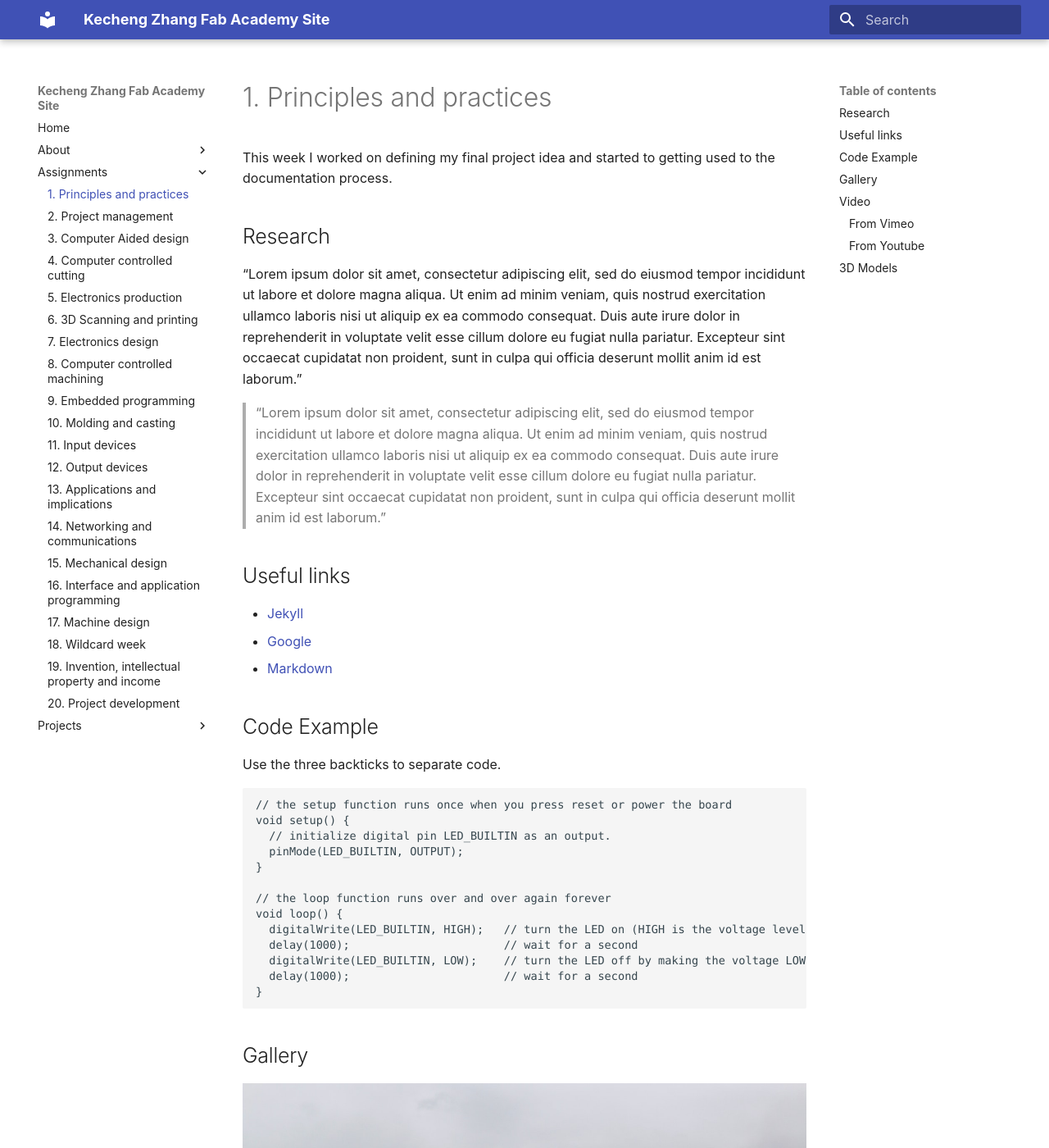
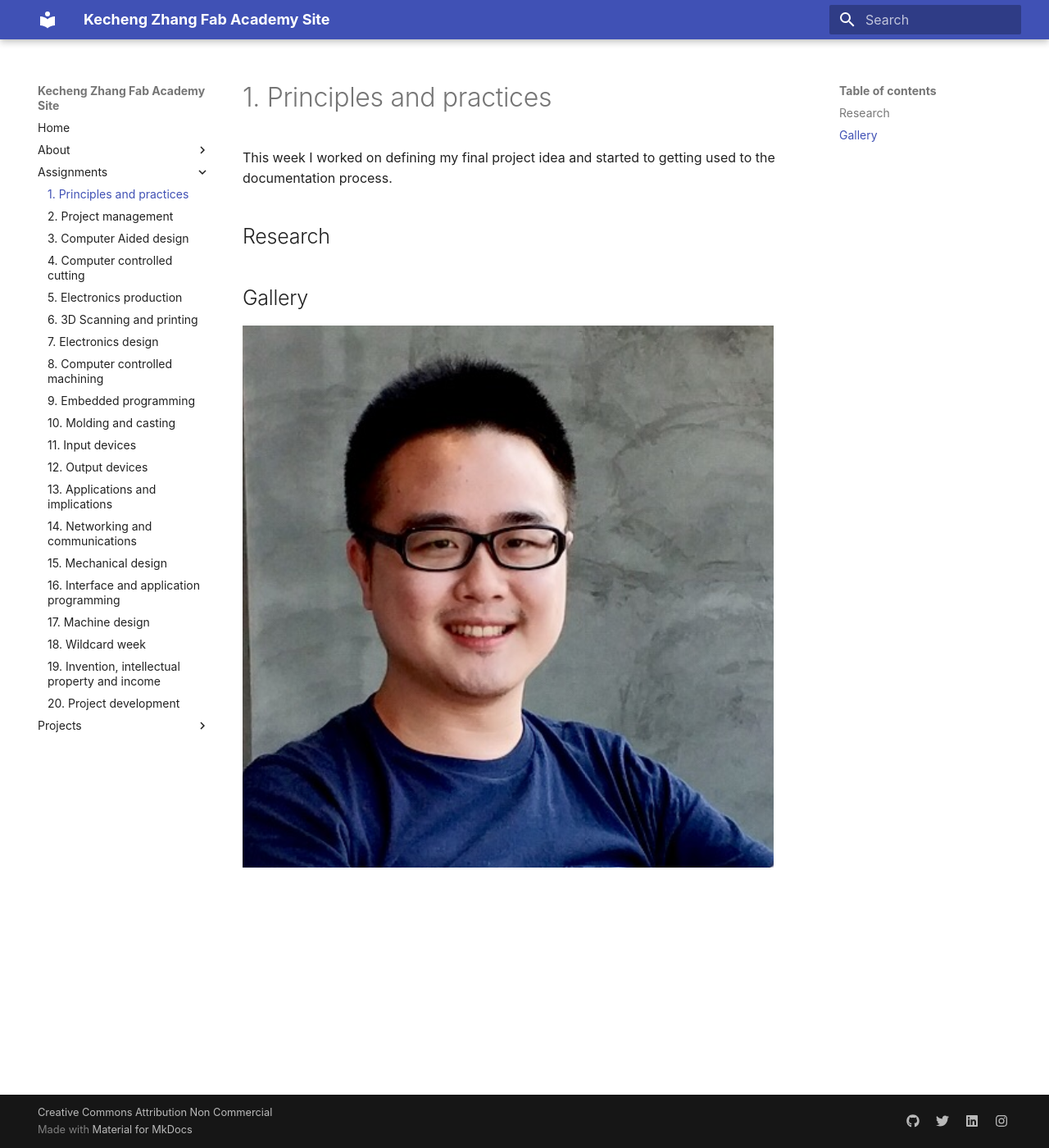
Before and after one commit to kecheeng/example-repository, an MkDocs documentation site: the page built from _docs/assignments/week01.md, in a window 1280 px wide and 1400 px high. Shown: the whole window at 82% size. Built offline with MkDocs 1.6.1 and Material for MkDocs 9.7.7, drawn with Linux system fonts in a browser that asks for light colours; some of the changed text lies outside the part shown.

Commit message:
Deploying website

````diff
--- a/_docs/assignments/week01.md
+++ b/_docs/assignments/week01.md
@@ -4,58 +4,6 @@
 
 ## Research
 
-"Lorem ipsum dolor sit amet, consectetur adipiscing elit, sed do eiusmod tempor incididunt ut labore et dolore magna aliqua. Ut enim ad minim veniam, quis nostrud exercitation ullamco laboris nisi ut aliquip ex ea commodo consequat. Duis aute irure dolor in reprehenderit in voluptate velit esse cillum dolore eu fugiat nulla pariatur. Excepteur sint occaecat cupidatat non proident, sunt in culpa qui officia deserunt mollit anim id est laborum."
-
-> "Lorem ipsum dolor sit amet, consectetur adipiscing elit, sed do eiusmod tempor incididunt ut labore et dolore magna aliqua. Ut enim ad minim veniam, quis nostrud exercitation ullamco laboris nisi ut aliquip ex ea commodo consequat. Duis aute irure dolor in reprehenderit in voluptate velit esse cillum dolore eu fugiat nulla pariatur. Excepteur sint occaecat cupidatat non proident, sunt in culpa qui officia deserunt mollit anim id est laborum."
-
-## Useful links
-
-- [Jekyll](http://jekyll.org)
-- [Google](http://google.com)
-- [Markdown](https://en.wikipedia.org/wiki/Markdown)
-
-## Code Example
-
-Use the three backticks to separate code.
-
-```
-// the setup function runs once when you press reset or power the board
-void setup() {
-  // initialize digital pin LED_BUILTIN as an output.
-  pinMode(LED_BUILTIN, OUTPUT);
-}
-
-// the loop function runs over and over again forever
-void loop() {
-  digitalWrite(LED_BUILTIN, HIGH);   // turn the LED on (HIGH is the voltage level)
-  delay(1000);                       // wait for a second
-  digitalWrite(LED_BUILTIN, LOW);    // turn the LED off by making the voltage LOW
-  delay(1000);                       // wait for a second
-}
-```
-
 ## Gallery
 
-![](../images/sample-photo.jpg)
-
-## Video
-
-### From Vimeo
-
-<iframe src="https://player.vimeo.com/video/10048961" width="640" height="480" frameborder="0" webkitallowfullscreen mozallowfullscreen allowfullscreen></iframe>
-<p><a href="https://vimeo.com/10048961">Sound Waves</a> from <a href="https://vimeo.com/radarboy">George Gally (Radarboy)</a> on <a href="https://vimeo.com">Vimeo</a>.</p>
-
-### From Youtube
-
-<iframe width="560" height="315" src="https://www.youtube.com/embed/jjNgJFemlC4" frameborder="0" allow="autoplay; encrypted-media" allowfullscreen></iframe>
-
-## 3D Models
-
-<div class="sketchfab-embed-wrapper"><iframe width="640" height="480" src="https://sketchfab.com/models/658c8f8a2f3042c3ad7bdedd83f1c915/embed" frameborder="0" allow="autoplay; fullscreen; vr" mozallowfullscreen="true" webkitallowfullscreen="true"></iframe>
-
-<p style="font-size: 13px; font-weight: normal; margin: 5px; color: #4A4A4A;">
-    <a href="https://sketchfab.com/models/658c8f8a2f3042c3ad7bdedd83f1c915?utm_medium=embed&utm_source=website&utm_campaign=share-popup" target="_blank" style="font-weight: bold; color: #1CAAD9;">Dita&#39;s Gown</a>
-    by <a href="https://sketchfab.com/francisbitontistudio?utm_medium=embed&utm_source=website&utm_campaign=share-popup" target="_blank" style="font-weight: bold; color: #1CAAD9;">Francis Bitonti Studio</a>
-    on <a href="https://sketchfab.com?utm_medium=embed&utm_source=website&utm_campaign=share-popup" target="_blank" style="font-weight: bold; color: #1CAAD9;">Sketchfab</a>
-</p>
-</div>
+![](../images/kechengavatar.png)
````
Also changed, not shown: _docs/images/kechengavatar.png (added), 1 other file.
